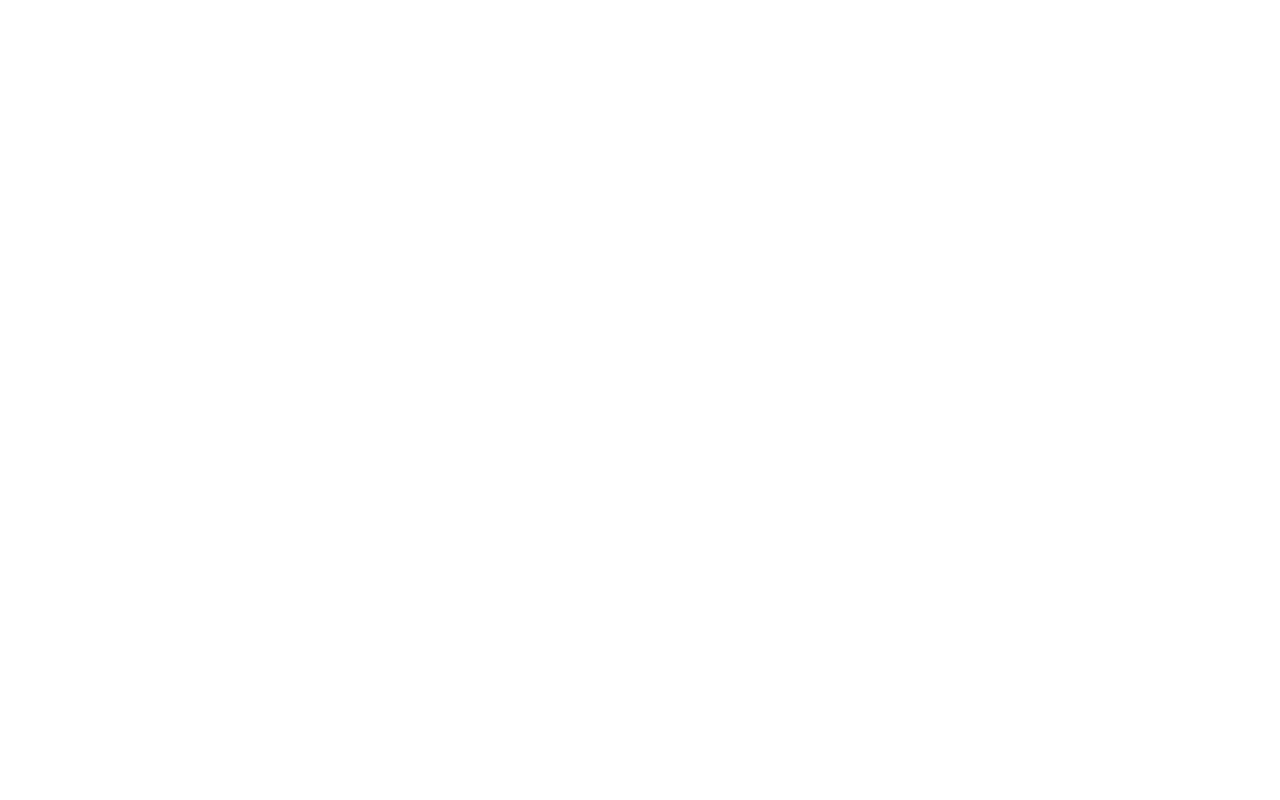
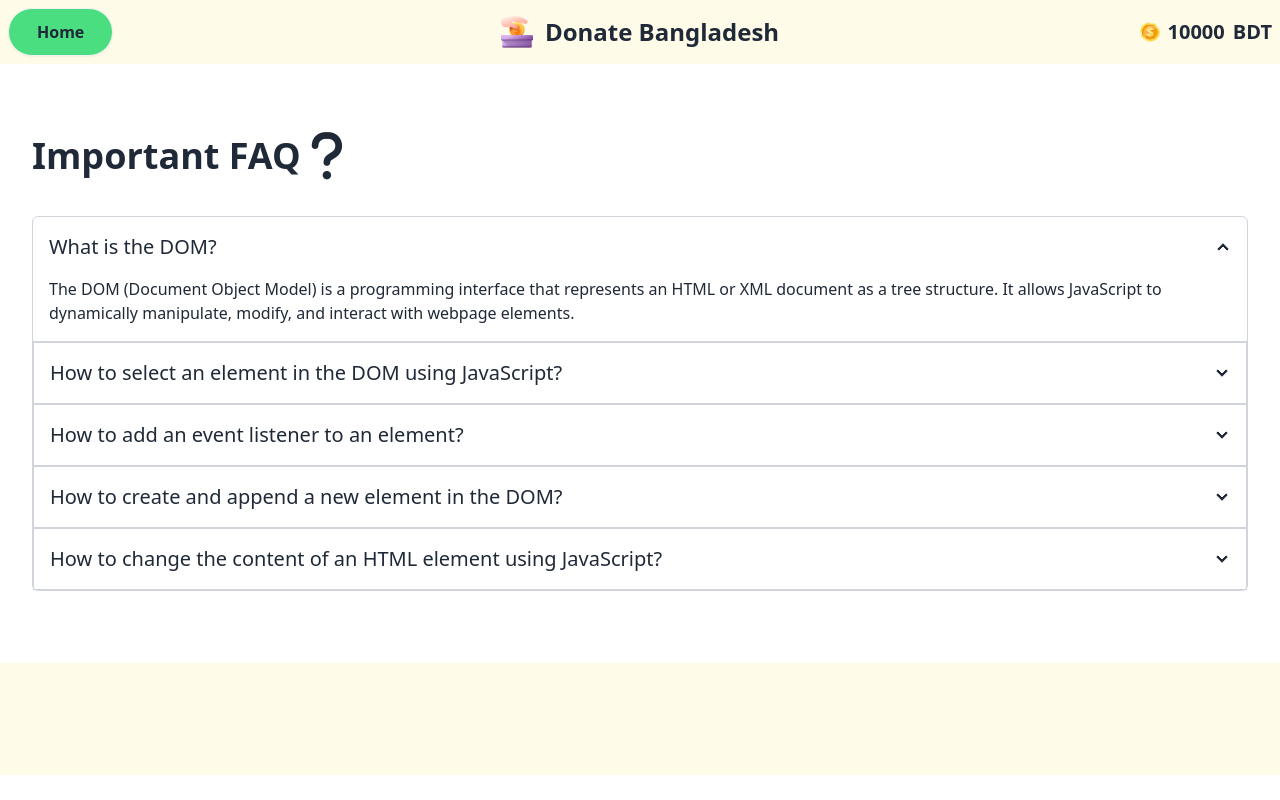
Before and after one commit to naim-rahman/Project-5, a plain HTML site: page blog.html in a window 1280 px wide. Drawn offline with nearby package versions, Linux system fonts and the light colour scheme.

Commit message:
added blog html page

```diff
--- a/blog.html
+++ b/blog.html
@@ -6,12 +6,86 @@
     <meta name="viewport" content="width=device-width, initial-scale=1.0">
     <title>Assignment-05</title>
     <link href="https://cdn.jsdelivr.net/npm/daisyui@4.12.23/dist/full.min.css" rel="stylesheet" type="text/css" />
-    <link rel="stylesheet" href="https://cdnjs.cloudflare.com/ajax/libs/font-awesome/6.7.2/css/all.min.css" integrity="sha512-Evv84Mr4kqVGRNSgIGL/F/aIDqQb7xQ2vcrdIwxfjThSH8CSR7PBEakCr51Ck+w+/U6swU2Im1vVX0SVk9ABhg==" crossorigin="anonymous" referrerpolicy="no-referrer" />
+    <link rel="stylesheet" href="https://cdnjs.cloudflare.com/ajax/libs/font-awesome/6.7.2/css/all.min.css"
+        integrity="sha512-Evv84Mr4kqVGRNSgIGL/F/aIDqQb7xQ2vcrdIwxfjThSH8CSR7PBEakCr51Ck+w+/U6swU2Im1vVX0SVk9ABhg=="
+        crossorigin="anonymous" referrerpolicy="no-referrer" />
     <script src="https://cdn.tailwindcss.com"></script>
 </head>
 
 <body>
+    <header class="sticky top-0">
+        <nav class="bg-yellow-50">
+            <div class="navbar container mx-auto">
+                <div class="navbar-start">
+                    <a href="index.html" class="btn rounded-3xl bg-green-400 text-base px-7">Home</a>
+                </div>
+                <div class="navbar-center flex">
+                    <img class="size-8 mr-3" src="./assets/logo.png" alt="">
+                    <h3 class="hidden lg:flex md:flex font-semibold text-2xl">Donate Bangladesh</h3>
+                </div>
+                <div class="navbar-end flex space-x-2">
+                    <img class="size-5" src="./assets/coin.png" alt="">
+                    <p id="my-balance" class="text-xl font-semibold">10000</p>
+                    <p class="text-xl font-semibold">BDT</p>
+                </div>
+            </div>
+        </nav>
+    </header>
+    <main class="container mx-auto p-8">
+        <h2 class="font-extrabold text-4xl my-10">Important FAQ <i class="fa-solid fa-question fa-bounce fa-xl"></i>
+        </h2>
+        <div class="border border-gray-300 rounded-md">
+            <div class="collapse collapse-arrow border-b rounded-none border-gray-300">
+                <input type="radio" name="my-accordion-2" checked="checked" />
+                <div class="collapse-title text-xl font-medium">What is the DOM?</div>
+                <div class="collapse-content">
+                    <p>The DOM (Document Object Model) is a programming interface that represents an HTML or XML
+                        document as a tree structure. It allows JavaScript to dynamically manipulate, modify, and
+                        interact with webpage elements.</p>
+                </div>
+            </div>
+            <div class="collapse collapse-arrow border rounded-none border-gray-300 border-gr">
+                <input type="radio" name="my-accordion-2" />
+                <div class="collapse-title text-xl font-medium">How to select an element in the DOM using JavaScript?
+                </div>
+                <div class="collapse-content">
+                    <p>Elements can be selected using methods like getElementById, querySelector, and querySelectorAll,
+                        which allow access to specific elements based on their ID, class, or tag name.</p>
+                </div>
+            </div>
+            <div class="collapse collapse-arrow border rounded-none border-gray-300">
+                <input type="radio" name="my-accordion-2" />
+                <div class="collapse-title text-xl font-medium">How to add an event listener to an element?</div>
+                <div class="collapse-content">
+                    <p>An event listener is added using addEventListener, which binds a specific event (like click or
+                        input) to an element and executes a function when the event occurs.</p>
+                </div>
+            </div>
+            <div class="collapse collapse-arrow border rounded-none border-gray-300">
+                <input type="radio" name="my-accordion-2" />
+                <div class="collapse-title text-xl font-medium">How to create and append a new element in the DOM?</div>
+                <div class="collapse-content">
+                    <p>A new element can be created using createElement, modified with properties like textContent, and
+                        then added to the DOM using appendChild or insertBefore.</p>
+                </div>
+            </div>
+            <div class="collapse collapse-arrow border rounded-none border-gray-300">
+                <input type="radio" name="my-accordion-2" />
+                <div class="collapse-title text-xl font-medium">How to change the content of an HTML element using
+                    JavaScript?</div>
+                <div class="collapse-content">
+                    <p>The content of an HTML element can be modified using properties like innerHTML or textContent,
+                        which allow setting or updating text inside an element dynamically.</p>
+                </div>
+            </div>
+        </div>
 
+        <script src="./JS/index.js"> </script>
+
+    </main>
+    <footer class="bg-yellow-50 h-28 mt-10">
+
+    </footer>
 </body>
 
 </html>
```
